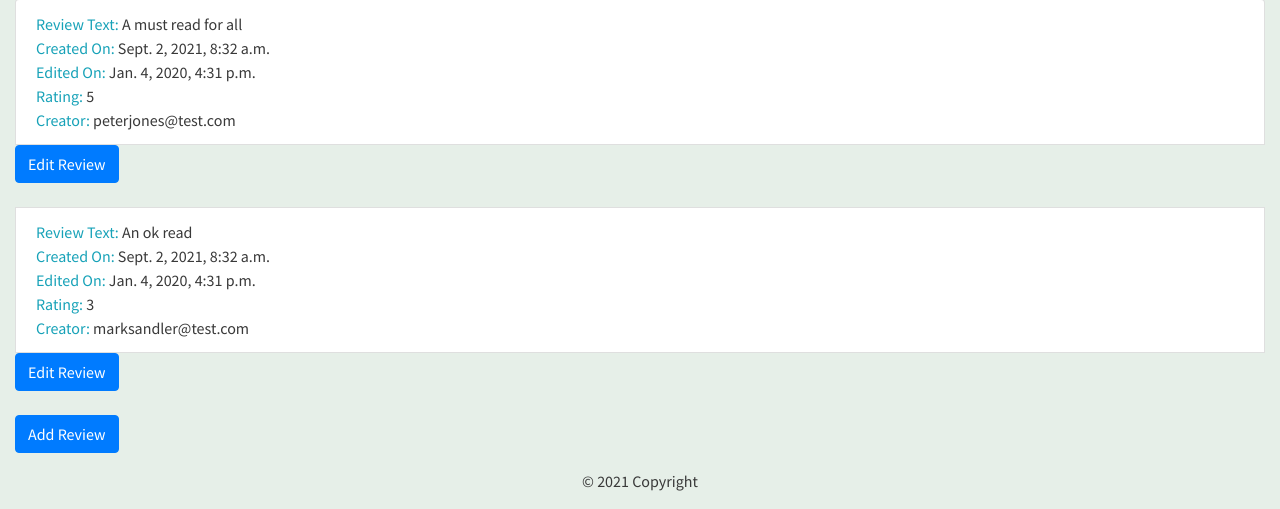
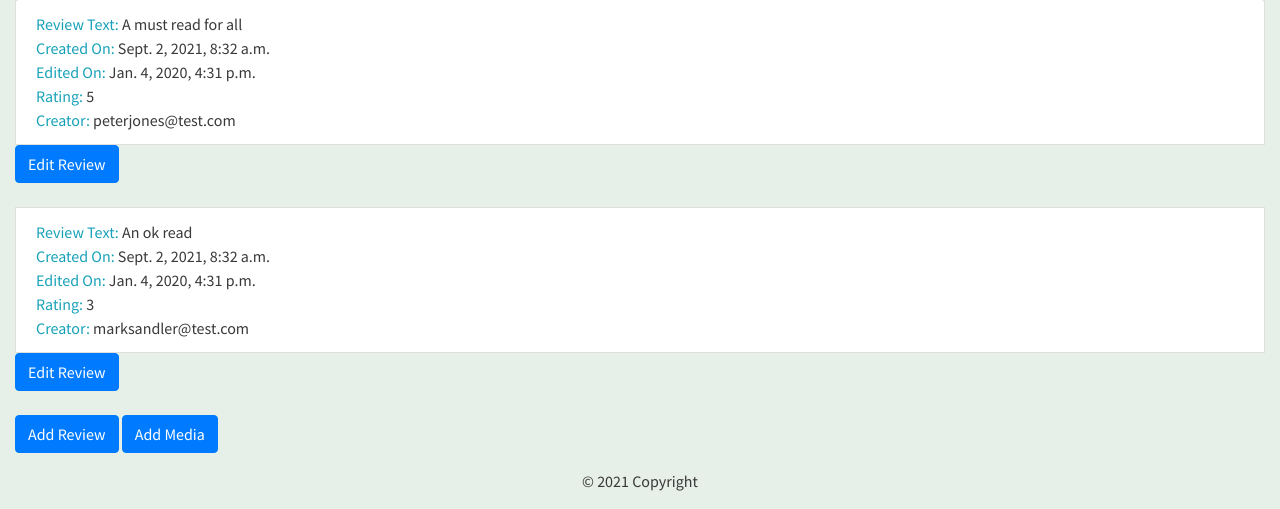
Before and after one commit to petrenkonikita112263/Book_Library, a Django app: page /books/1 in a window 1280 px wide. Shown: the part 352-861 px from the top of the page. Run offline with Django 3.2, Linux system fonts and the light colour scheme; data comes from the database, SQL or seed files in the repository; some libraries are stand-ins or nearby versions.

Commit message:
feat: add button element to book_details.html.
Add new button to add media files: cover and sample.

```diff
--- a/reviews/templates/reviews/book_details.html
+++ b/reviews/templates/reviews/book_details.html
@@ -62,4 +62,7 @@
     <a href="{% url 'review_create' book.pk %}">
         <input type="submit" class="btn btn-primary" value="Add Review">
     </a>
+    <a href="{% url 'book_media' book.pk %}">
+        <input type="submit" class="btn btn-primary" value="Add Media">
+    </a>
 {% endblock %}
```
